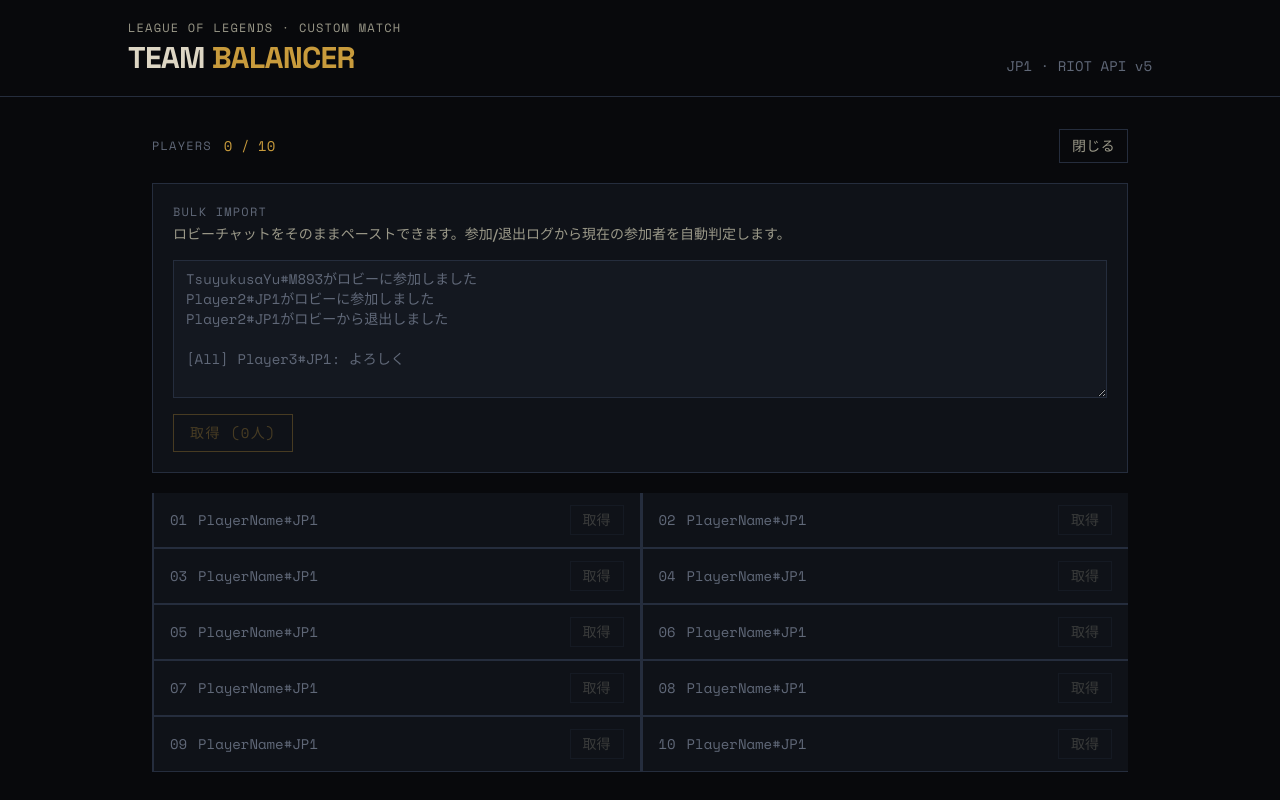
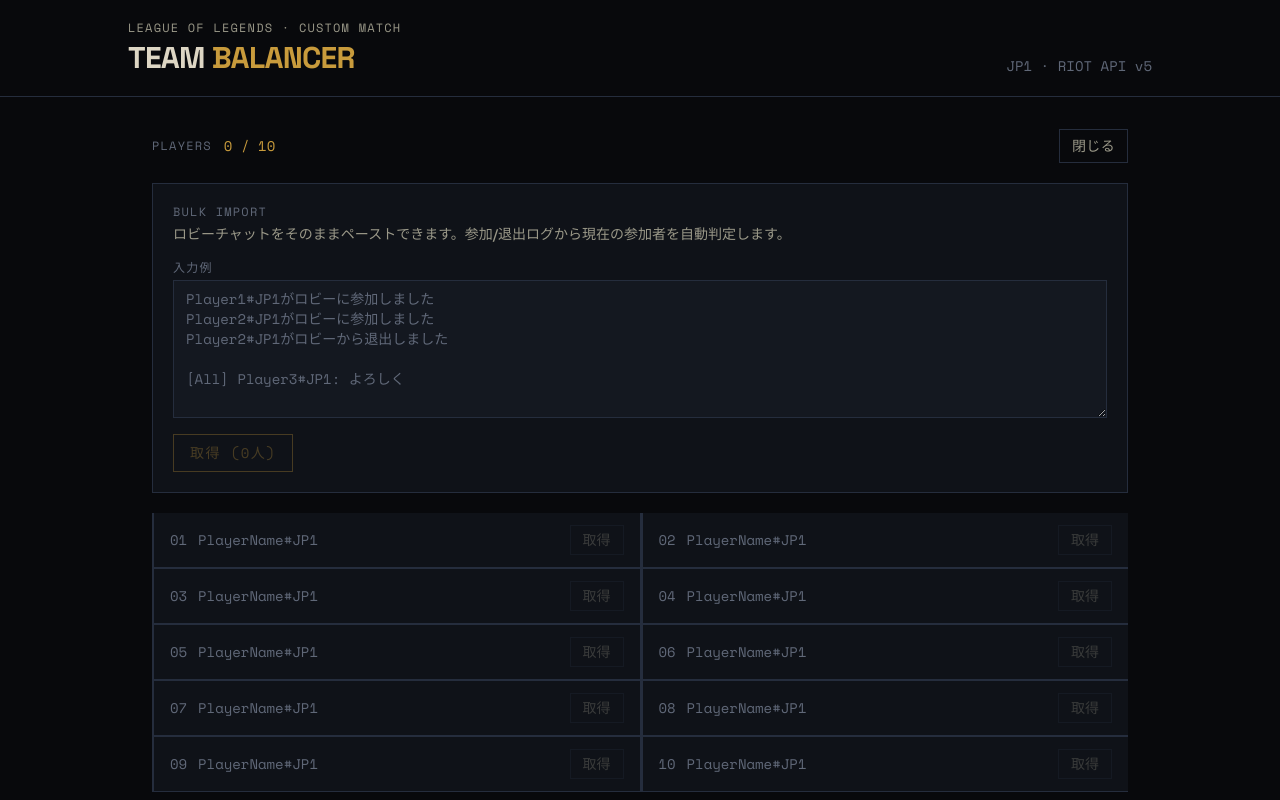
Before and after one commit to 0219angry/lolautobalancer, a Next.js app: page / in a window 1280 px wide. Both pictures are taken after a click on the button "一括入力". Shown: the top 800 px of the page. Built offline with nearby package versions, Linux system fonts and the light colour scheme.

Commit message:
fix: 入力例を追加し、テキストエリアのスタイルを改善

```diff
--- a/app/page.tsx
+++ b/app/page.tsx
@@ -239,13 +239,16 @@
                   ロビーチャットをそのままペーストできます。参加/退出ログから現在の参加者を自動判定します。
                 </p>
               </div>
+              <div className="flex flex-col gap-1">
+                <p className="font-mono text-xs text-ink-muted uppercase tracking-widest">入力例</p>
                 <textarea
                   value={bulkText}
                   onChange={(e) => setBulkText(e.target.value)}
-                placeholder={"TsuyukusaYu#M893がロビーに参加しました\nPlayer2#JP1がロビーに参加しました\nPlayer2#JP1がロビーから退出しました\n\n[All] Player3#JP1: よろしく"}
+                  placeholder={"Player1#JP1がロビーに参加しました\nPlayer2#JP1がロビーに参加しました\nPlayer2#JP1がロビーから退出しました\n\n[All] Player3#JP1: よろしく"}
                   rows={6}
                   className="bg-raised border border-wire text-ink text-sm font-mono px-3 py-2 placeholder-ink-muted focus:outline-none focus:border-wire-bright resize-y w-full"
                 />
+              </div>
 
               {/* 抽出プレビュー */}
               {parsedIds.length > 0 && (
```
Lines whose indentation alone changed are shown as unchanged.
